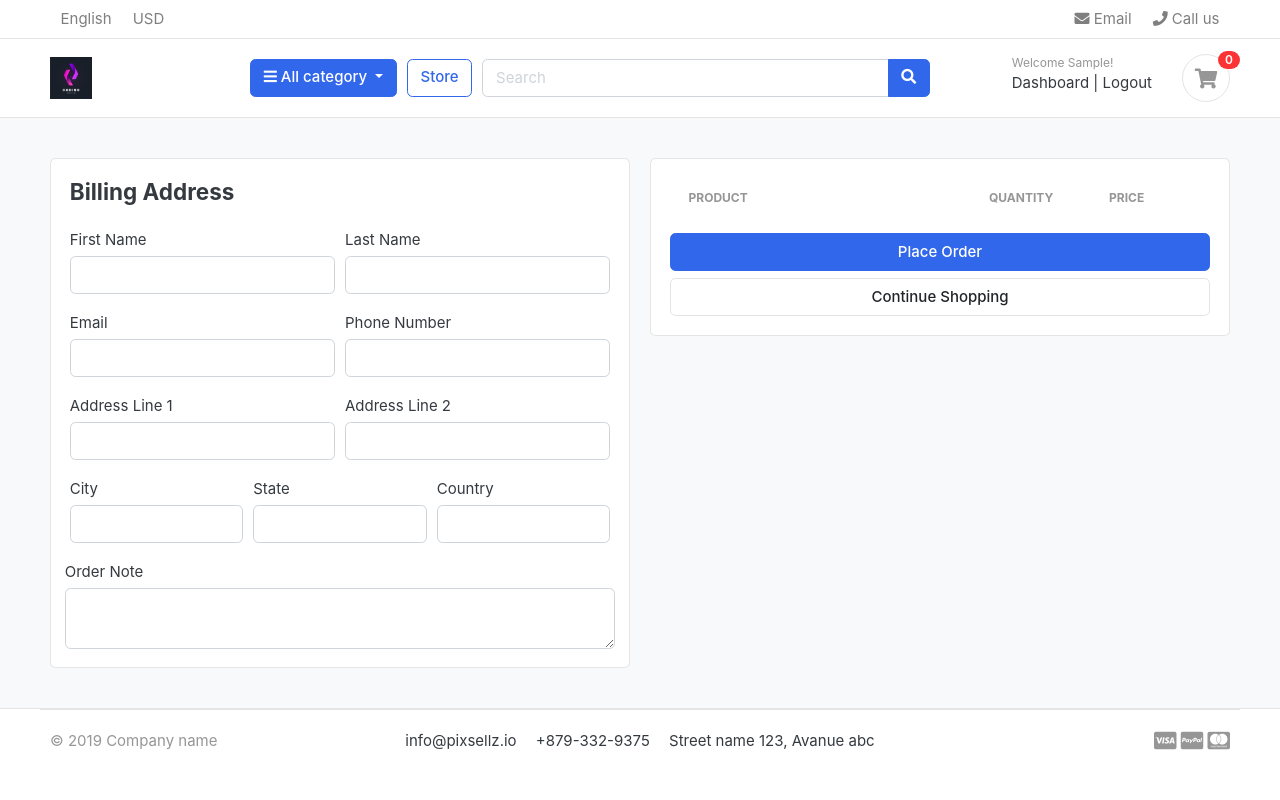
After one commit to horger89/e-commerce_store, a Django app: page /cart/checkout/ in a window 1280 px wide. The commit adds this page. Run offline with Django 3.2, Linux system fonts and the light colour scheme; a user stored in the database is signed in; tables that the repository leaves empty hold one stand-in row (values such as "Sample post"); lists and menus that the app fills with data are empty; some libraries are stand-ins or nearby versions; some web fonts are replaced.

Commit message:
worked on checkout page

```diff
--- a/carts/models.py
+++ b/carts/models.py
@@ -1,5 +1,6 @@
 from django.db import models
 from store.models import Product, Variation
+from accounts.models import Account
 
 # Create your models here.
 class Cart(models.Model):
@@ -11,9 +12,10 @@ class Cart(models.Model):
 
 
 class CartItem(models.Model):
+    user = models.ForeignKey(Account, on_delete = models.CASCADE, null = True)
     product = models.ForeignKey(Product, on_delete = models.CASCADE)
     variations = models.ManyToManyField(Variation, blank = True)
-    cart = models.ForeignKey(Cart, on_delete = models.CASCADE)
+    cart = models.ForeignKey(Cart, on_delete = models.CASCADE, null = True)
     quantity = models.IntegerField()
     is_active = models.BooleanField(default = True)
 
--- a/carts/urls.py
+++ b/carts/urls.py
@@ -7,4 +7,5 @@ urlpatterns = [
     path('add_cart/<int:product_id>/', views.add_cart, name = 'add_cart'),
     path('remove_cart/<int:product_id>/<int:cart_item_id>/', views.remove_cart, name = 'remove_cart'),
     path('remove_cart_item/<int:product_id>/<int:cart_item_id>/', views.remove_cart_item, name = 'remove_cart_item'),
+    path('checkout/', views.checkout, name = 'checkout'),
 ]
--- a/carts/views.py
+++ b/carts/views.py
@@ -3,6 +3,7 @@ from . models import Cart, CartItem
 from store.models import Product, Variation
 from django.http import HttpResponse
 from django.core.exceptions import ObjectDoesNotExist
+from django.contrib.auth.decorators import login_required
 
 # Create your views here.
 def _cart_id(request):
@@ -108,7 +109,7 @@ def remove_cart_item(request, product_id, cart_item_id):
 
 
 
-def cart(request, total = 0 , quantity = 0, cart_items = None):
+def cart(request, total = 0 , quantity = 0, cart_items = None, tax=0, grand_total=0):
     try:
         cart = Cart.objects.get(cart_id = _cart_id(request))
         cart_items = CartItem.objects.filter(cart = cart, is_active = True)
@@ -132,3 +133,29 @@ def cart(request, total = 0 , quantity = 0, cart_items = None):
     }
 
     return render(request,'store/cart.html',context)
+
+
+@login_required(login_url='login')
+def checkout(request, total = 0 , quantity = 0, cart_items = None, tax=0, grand_total=0):
+    try:
+        cart = Cart.objects.get(cart_id = _cart_id(request))
+        cart_items = CartItem.objects.filter(cart = cart, is_active = True)
+        for cart_item in cart_items:
+            total += (cart_item.product.price * cart_item.quantity)
+            quantity += cart_item.quantity
+
+        tax = (15 * total)/100
+        grand_total = total + tax
+
+    except ObjectDoesNotExist:
+        pass
+
+    context = {
+        'total' : total,
+        'quantity' : quantity,
+        'cart_items' : cart_items,
+        'tax' : tax,
+        'grand_total' : grand_total
+
+    }
+    return render(request, 'store/checkout.html', context)
--- a/templates/store/cart.html
+++ b/templates/store/cart.html
@@ -112,7 +112,7 @@
                 <p class="text-center mb-3">
                     <img src="{% static './images/misc/payments.png' %}" height="26">
                 </p>
-                <a href="./place-order.html" class="btn btn-primary btn-block"> Checkout </a>
+                <a href="{% url 'checkout' %}" class="btn btn-primary btn-block"> Checkout </a>
                 <a href="{% url 'store' %}" class="btn btn-light btn-block">Continue Shopping</a>
             </div> <!-- card-body.// -->
             </div> <!-- card.// -->
--- /dev/null
+++ b/templates/store/checkout.html
@@ -0,0 +1,146 @@
+{% extends 'base.html' %}
+{% load static %}
+
+{% block content %}
+
+<section class="section-content padding-y bg">
+    <div class="container">
+
+    <!-- ============================ COMPONENT 1 ================================= -->
+
+
+    <div class="row">
+        <aside class="col-lg-6">
+    <div class="card">
+        <div class="card-body">
+            <h4 class="card-title mb-4">Billing Address</h4>
+            <form action="" method="POST">
+                {% csrf_token %}
+                <div class="form-row">
+                    <div class="col form-group">
+                        <label for="">First Name</label>
+                        <input type="text" name="first_name" class="form-control" required>
+                    </div>
+                    <div class="col form-group">
+                        <label for="">Last Name</label>
+                        <input type="text" name="last_name" class="form-control" required>
+                    </div>
+                </div>
+                <div class="form-row">
+                    <div class="col form-group">
+                        <label for="">Email</label>
+                        <input type="email" name="email" class="form-control" required>
+                    </div>
+                    <div class="col form-group">
+                        <label for="">Phone Number</label>
+                        <input type="text" name="phone" class="form-control" required>
+                    </div>
+                </div>
+                <div class="form-row">
+                    <div class="col form-group">
+                        <label for="">Address Line 1</label>
+                        <input type="text" name="address_line_1" class="form-control" required>
+                    </div>
+                    <div class="col form-group">
+                        <label for="">Address Line 2</label>
+                        <input type="text" name="address_line_2" class="form-control">
+                    </div>
+                </div>
+                <div class="form-row">
+                    <div class="col form-group">
+                        <label for="">City</label>
+                        <input type="text" name="city" class="form-control" required>
+                    </div>
+                    <div class="col form-group">
+                        <label for="">State</label>
+                        <input type="text" name="state" class="form-control" required>
+                    </div>
+                    <div class="col form-group">
+                        <label for="">Country</label>
+                        <input type="text" name="country" class="form-control" required>
+                    </div>
+                </div>
+
+                    <div class="form-row">
+                        <label for="">Order Note</label>
+                        <textarea name="order_note" rows="2" class="form-control"></textarea>
+                    </div>
+
+
+        </div>
+    </div> <!-- card.// -->
+
+        </aside> <!-- col.// -->
+        <aside class="col-lg-6">
+
+            <div class="card">
+            <div class="card-body">
+                <table class="table table-borderless table-shopping-cart">
+                    <thead class="text-muted">
+                    <tr class="small text-uppercase">
+                      <th scope="col">Product</th>
+                      <th scope="col" width="120">Quantity</th>
+                      <th scope="col" width="120">Price</th>
+
+                    </tr>
+                    </thead>
+                    <tbody>
+
+                       {% for cart_item in cart_items %}
+
+                    <tr>
+                        <td>
+                            <figure class="itemside align-items-center">
+                                <div class="aside"><img src="{{ cart_item.product.image.url }}" class="img-sm"></div>
+                                <figcaption class="info">
+                                    <a href="{{ cart_item.product.get_url }}" class="title text-dark">{{ cart_item.product.product_name }}</a>
+                                    <p class="text-muted small">
+                                        {% if cart_item.variations.all %}
+                                           {% for item in cart_item.variations.all %}
+                                                {{ item.variation_category | capfirst }} : {{ item.variation_value | capfirst }}
+                                                <br>
+                                           {% endfor %}
+                                        {% endif %}
+                                    </p>
+                                </figcaption>
+                            </figure>
+                        </td>
+                        <td>
+                            <!-- col.// -->
+                            <label for="">{{cart_item.quantity}}</label>
+                        </td>
+                        <td>
+                            <div class="price-wrap">
+                                <var class="price">£ {{ cart_item.sub_total }}</var>
+                                <small class="text-muted"> £ {{ cart_item.product.price }} each </small>
+                            </div> <!-- price-wrap .// -->
+                        </td>
+
+                    </tr>
+
+                    {% endfor %}
+
+                    </tbody>
+                    </table>
+
+                <button type="submit" name="submit" class="btn btn-primary btn-block">Place Order</button>
+                <a href="{% url 'store' %}" class="btn btn-light btn-block">Continue Shopping</a>
+            </form>
+            </div> <!-- card-body.// -->
+            </div> <!-- card.// -->
+
+
+    </aside> <!-- col.// -->
+
+
+    </div> <!-- row.// -->
+
+
+
+    <!-- ============================ COMPONENT 1 END .// ================================= -->
+
+    </div> <!-- container .//  -->
+    </section>
+
+
+{% endblock %}
```
Also changed, not shown: accounts/views.py (+14 -0 lines), carts/migrations/0003_auto_20230417_1921.py (added).
